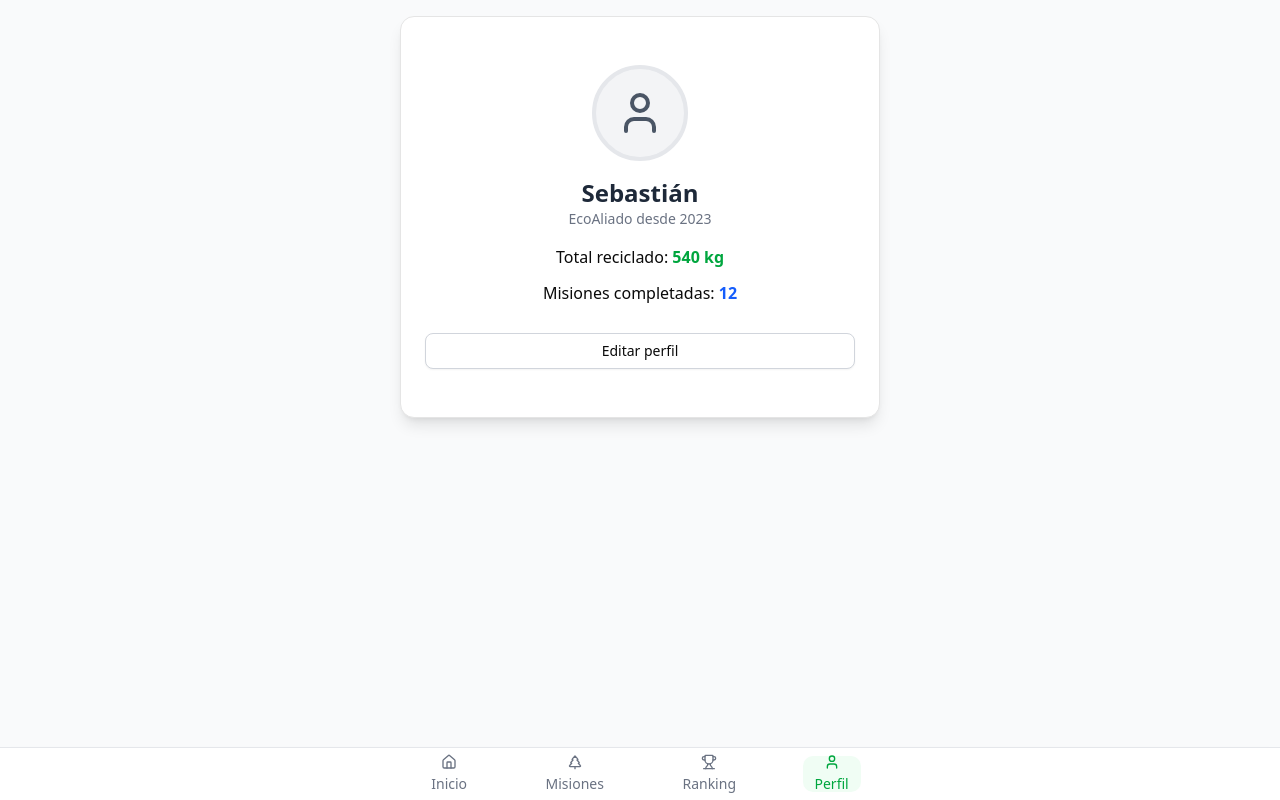
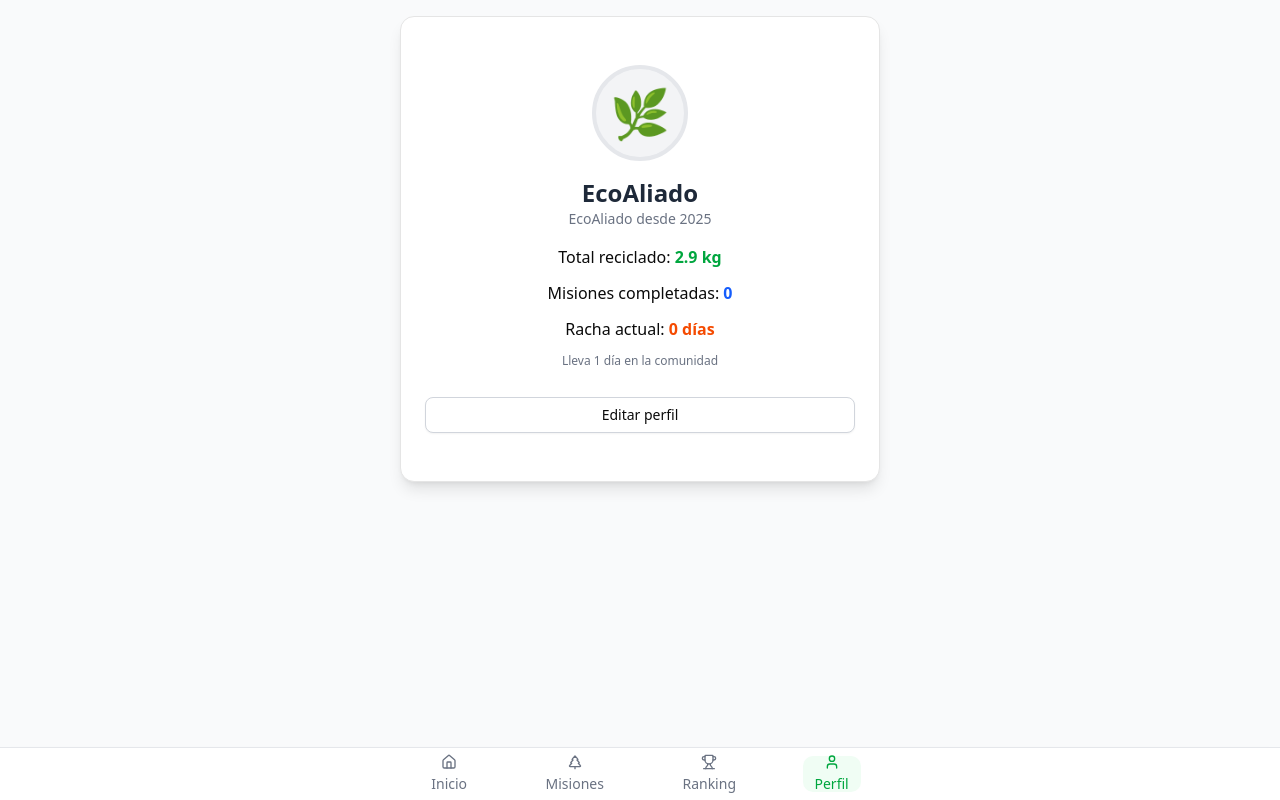
Before and after one commit to mynsc/ecoaliados, a React (Vite) app: page / in a window 1280 px wide. Both pictures are taken after a click on the button "Perfil". Built offline with nearby package versions, Linux system fonts and the light colour scheme.

Commit message:
feat(profile): display dynamic user stats from ProfileContext and missions

```diff
--- a/src/features/profile/components/ProfileView.tsx
+++ b/src/features/profile/components/ProfileView.tsx
@@ -1,24 +1,37 @@
 import { Card, CardContent, Button } from '@/components/ui';
-import { User } from 'lucide-react';
+import { useProfileStats } from '../hooks/useProfileStats';
 
 export function ProfileView() {
+    const { profile, totalKg, completedMissions, daysSinceJoined, currentStreak } = useProfileStats();
+
+    // Formatear fecha de creación (año)
+    const joinYear = new Date(profile.createdAt).getFullYear();
+
     return (
         <div className="space-y-6">
             <Card className="shadow-lg transition-all hover:shadow-md">
                 <CardContent className="p-6 flex flex-col items-center space-y-4">
                     <div className="w-24 h-24 rounded-full bg-gray-100 flex items-center justify-center border-4 border-gray-200">
-                        <User className="w-12 h-12 text-gray-600" />
+                        <span className="text-5xl" role="img" aria-label={`Avatar ${profile.avatar}`}>
+                            {profile.avatar}
+                        </span>
                     </div>
                     <div className="text-center">
-                        <h2 className="text-2xl font-bold text-gray-800">Sebastián</h2>
-                        <p className="text-sm text-gray-500">EcoAliado desde 2023</p>
+                        <h2 className="text-2xl font-bold text-gray-800">{profile.name}</h2>
+                        <p className="text-sm text-gray-500">EcoAliado desde {joinYear}</p>
                     </div>
                     <div className="w-full space-y-3 text-center">
                         <p className="font-medium">
-                            Total reciclado: <span className="font-bold text-green-600">540 kg</span>
+                            Total reciclado: <span className="font-bold text-green-600">{totalKg} kg</span>
                         </p>
                         <p className="font-medium">
-                            Misiones completadas: <span className="font-bold text-blue-600">12</span>
+                            Misiones completadas: <span className="font-bold text-blue-600">{completedMissions}</span>
+                        </p>
+                        <p className="font-medium">
+                            Racha actual: <span className="font-bold text-orange-600">{currentStreak} {currentStreak === 1 ? 'día' : 'días'}</span>
+                        </p>
+                        <p className="text-xs text-gray-500">
+                            Lleva {daysSinceJoined} {daysSinceJoined === 1 ? 'día' : 'días'} en la comunidad
                         </p>
                         <Button
                             variant="outline"
```
